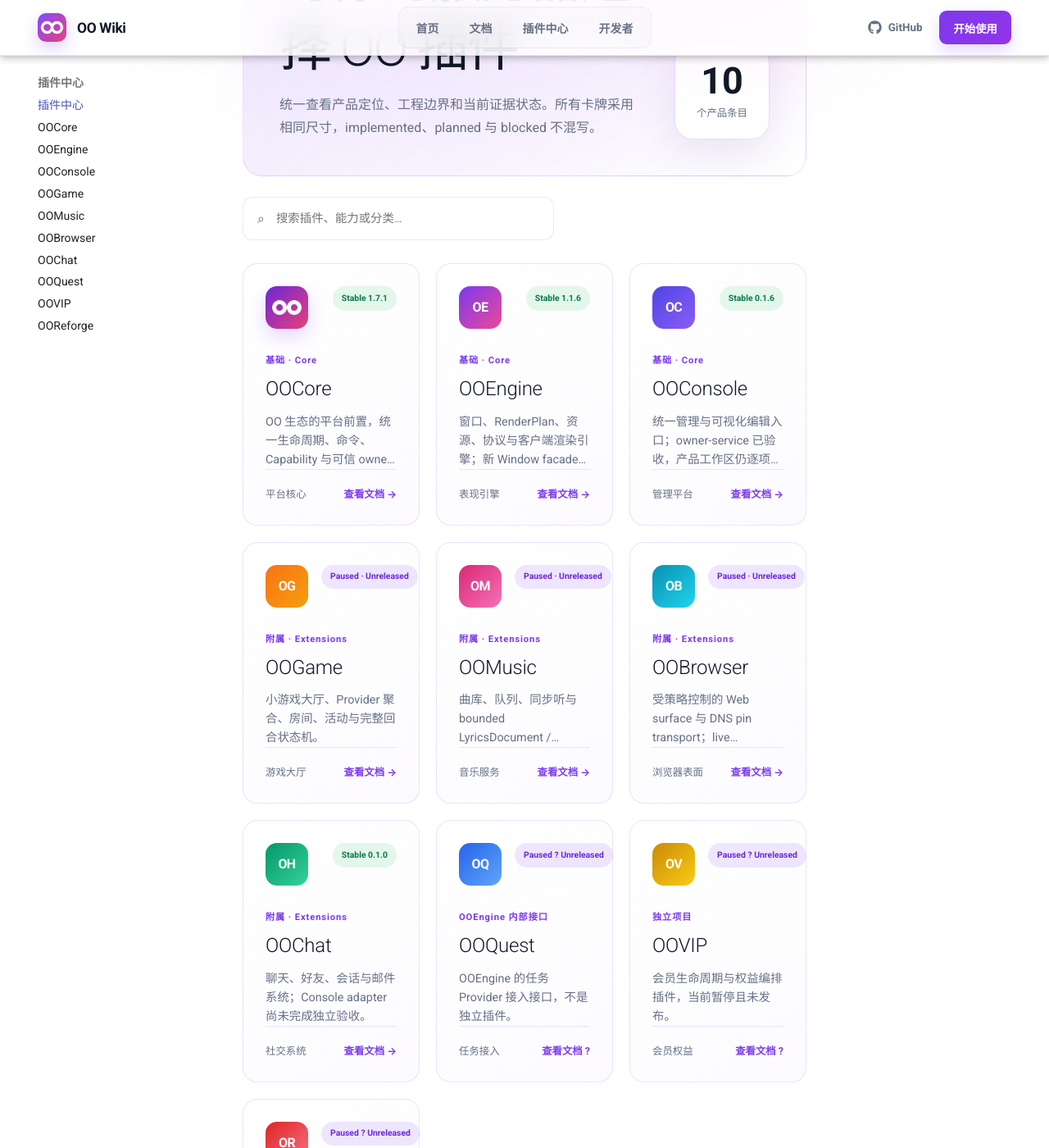
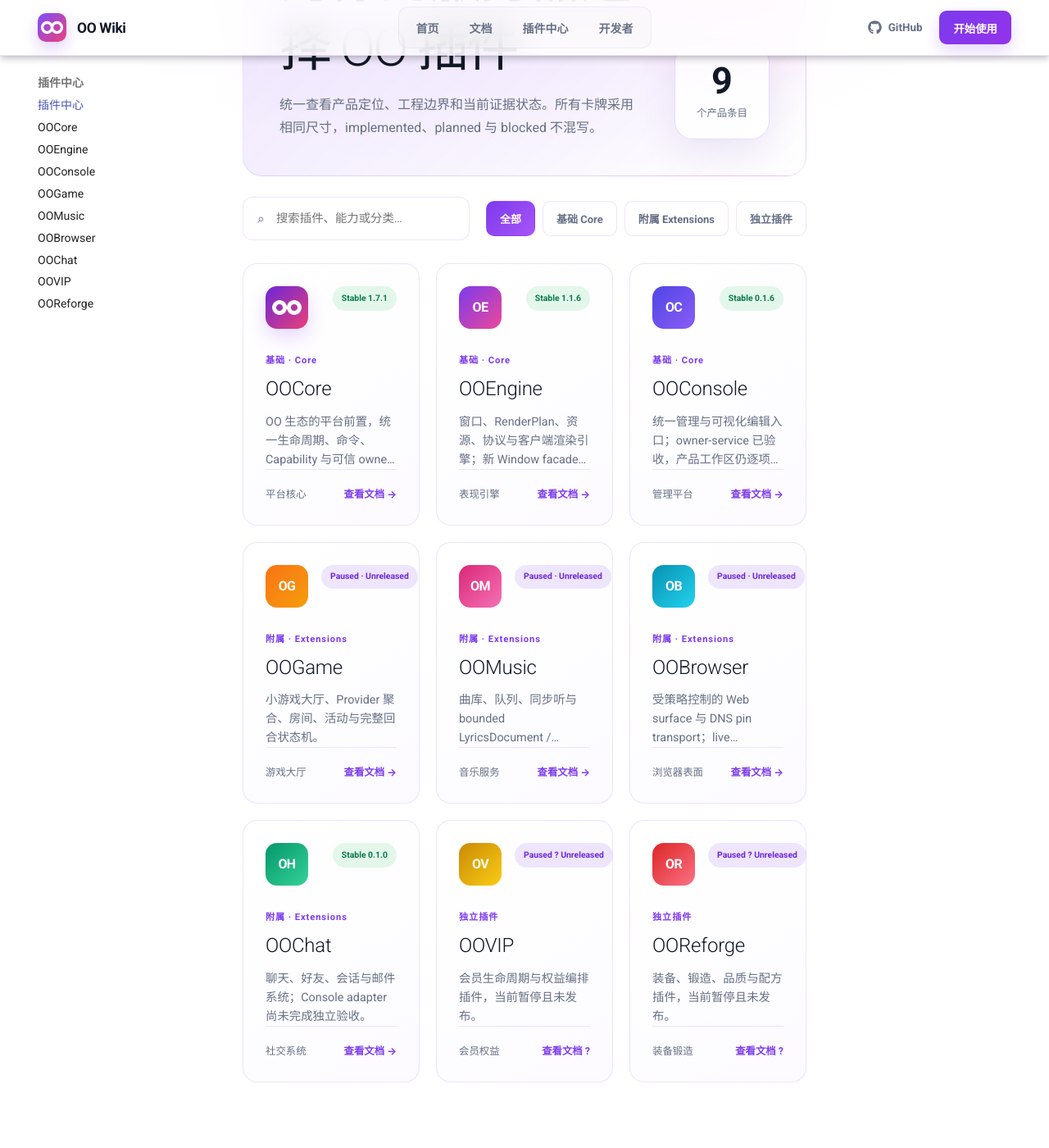
Before and after one commit to Meowopia/OOWiki, an MkDocs documentation site: the page built from docs/plugins/index.md, in a window 1280 px wide and 1400 px high, scrolled down 293 px. Shown: the whole window at 82% size. Built offline with MkDocs 1.6.1 and Material for MkDocs 9.7.7, drawn with Linux system fonts in a browser that asks for light colours; comment, search, counter and statistics services are not loaded; after the commit the page ends 1637 px from its top, so only the background shows below that.

Commit message:
docs: finalize plugin taxonomy without OOQuest card

```diff
--- a/docs/javascripts/plugin-hub.js
+++ b/docs/javascripts/plugin-hub.js
@@ -3,14 +3,17 @@
   if (!grid) return;
   const cards = [...grid.querySelectorAll('.plugin-card')];
   const search = document.querySelector('[data-plugin-search]');
+  const buttons = [...document.querySelectorAll('[data-plugin-filter]')];
   const empty = document.querySelector('[data-plugin-empty]');
+  let category = 'all';
 
   const apply = () => {
     const query = (search?.value || '').trim().toLocaleLowerCase();
     let visible = 0;
     cards.forEach((card) => {
+      const categoryMatch = category === 'all' || card.dataset.category === category;
       const queryMatch = !query || (card.dataset.search || '').toLocaleLowerCase().includes(query);
-      const show = queryMatch;
+      const show = categoryMatch && queryMatch;
       card.hidden = !show;
       if (show) visible += 1;
     });
@@ -18,4 +21,9 @@
   };
 
   search?.addEventListener('input', apply);
+  buttons.forEach((button) => button.addEventListener('click', () => {
+    category = button.dataset.pluginFilter || 'all';
+    buttons.forEach((item) => item.classList.toggle('is-active', item === button));
+    apply();
+  }));
 })();
--- a/docs/plugins/index.md
+++ b/docs/plugins/index.md
@@ -6,7 +6,7 @@
     <h1>为你的服务器选择 OO 插件</h1>
     <p>统一查看产品定位、工程边界和当前证据状态。所有卡牌采用相同尺寸，implemented、planned 与 blocked 不混写。</p>
   </div>
-  <div class="plugin-hub-count"><strong>10</strong><span>个产品条目</span></div>
+  <div class="plugin-hub-count"><strong>9</strong><span>个产品条目</span></div>
 </section>
 
 <div class="plugin-hub-toolbar" data-plugin-toolbar>
@@ -14,6 +14,12 @@
     <span aria-hidden="true">⌕</span>
     <input type="search" placeholder="搜索插件、能力或分类…" aria-label="搜索插件" data-plugin-search>
   </label>
+  <div class="plugin-hub-filters" aria-label="插件分类筛选">
+    <button type="button" class="is-active" data-plugin-filter="all">全部</button>
+    <button type="button" data-plugin-filter="core">基础 Core</button>
+    <button type="button" data-plugin-filter="extensions">附属 Extensions</button>
+    <button type="button" data-plugin-filter="independent">独立插件</button>
+  </div>
 </div>
 
 <div class="plugin-card-grid" data-plugin-grid>
@@ -53,19 +59,14 @@
     <div class="plugin-card-footer"><span>社交系统</span><b>查看文档 →</b></div>
   </a>
 
-  <a class="plugin-card" href="ooquest/" data-category="project" data-search="ooquest quest task provider interface 任务 接口">
-    <div class="plugin-card-top"><span class="plugin-lettermark mark-blue">OQ</span><span class="plugin-state state-planned">Paused ? Unreleased</span></div>
-    <div class="plugin-card-body"><span class="plugin-category">OOEngine 内部接口</span><h2>OOQuest</h2><p>OOEngine 的任务 Provider 接入接口，不是独立插件。</p></div>
-    <div class="plugin-card-footer"><span>任务接入</span><b>查看文档 ?</b></div>
-  </a>
-  <a class="plugin-card" href="oovip/" data-category="project" data-search="oovip vip membership 会员 权益">
+  <a class="plugin-card" href="oovip/" data-category="independent" data-search="oovip independent vip membership 会员 权益">
     <div class="plugin-card-top"><span class="plugin-lettermark mark-gold">OV</span><span class="plugin-state state-planned">Paused ? Unreleased</span></div>
-    <div class="plugin-card-body"><span class="plugin-category">独立项目</span><h2>OOVIP</h2><p>会员生命周期与权益编排插件，当前暂停且未发布。</p></div>
+    <div class="plugin-card-body"><span class="plugin-category">独立插件</span><h2>OOVIP</h2><p>会员生命周期与权益编排插件，当前暂停且未发布。</p></div>
     <div class="plugin-card-footer"><span>会员权益</span><b>查看文档 ?</b></div>
   </a>
-  <a class="plugin-card" href="ooreforge/" data-category="project" data-search="ooreforge reforge equipment 装备 锻造">
+  <a class="plugin-card" href="ooreforge/" data-category="independent" data-search="ooreforge independent reforge equipment 装备 锻造">
     <div class="plugin-card-top"><span class="plugin-lettermark mark-red">OR</span><span class="plugin-state state-planned">Paused ? Unreleased</span></div>
-    <div class="plugin-card-body"><span class="plugin-category">独立项目</span><h2>OOReforge</h2><p>装备、锻造、品质与配方插件，当前暂停且未发布。</p></div>
+    <div class="plugin-card-body"><span class="plugin-category">独立插件</span><h2>OOReforge</h2><p>装备、锻造、品质与配方插件，当前暂停且未发布。</p></div>
     <div class="plugin-card-footer"><span>装备锻造</span><b>查看文档 ?</b></div>
   </a>
 </div>
--- a/mkdocs.yml
+++ b/mkdocs.yml
@@ -67,7 +67,6 @@
       - OOMusic: plugins/oomusic.md
       - OOBrowser: plugins/oobrowser.md
       - OOChat: plugins/oochat.md
-      - OOQuest: plugins/ooquest.md
       - OOVIP: plugins/oovip.md
       - OOReforge: plugins/ooreforge.md
   - 开发者:
```
Also changed, not shown: README.md (+2 -1 lines), docs/acceptance.md (+3 -1 lines), docs/plugins/ooquest.md (deleted, +0 -17 lines), docs/plugins/ooreforge.md (+1 -1 lines), docs/plugins/oovip.md (+1 -1 lines).
